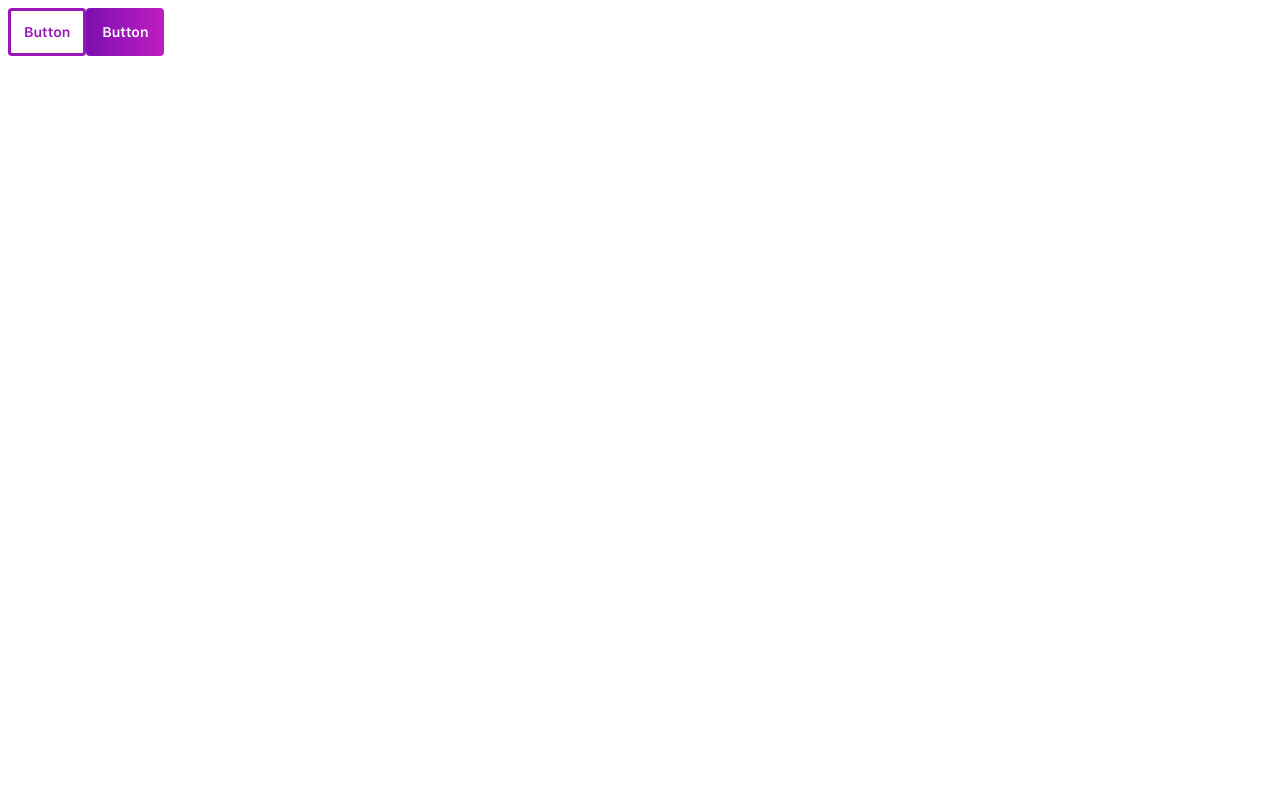
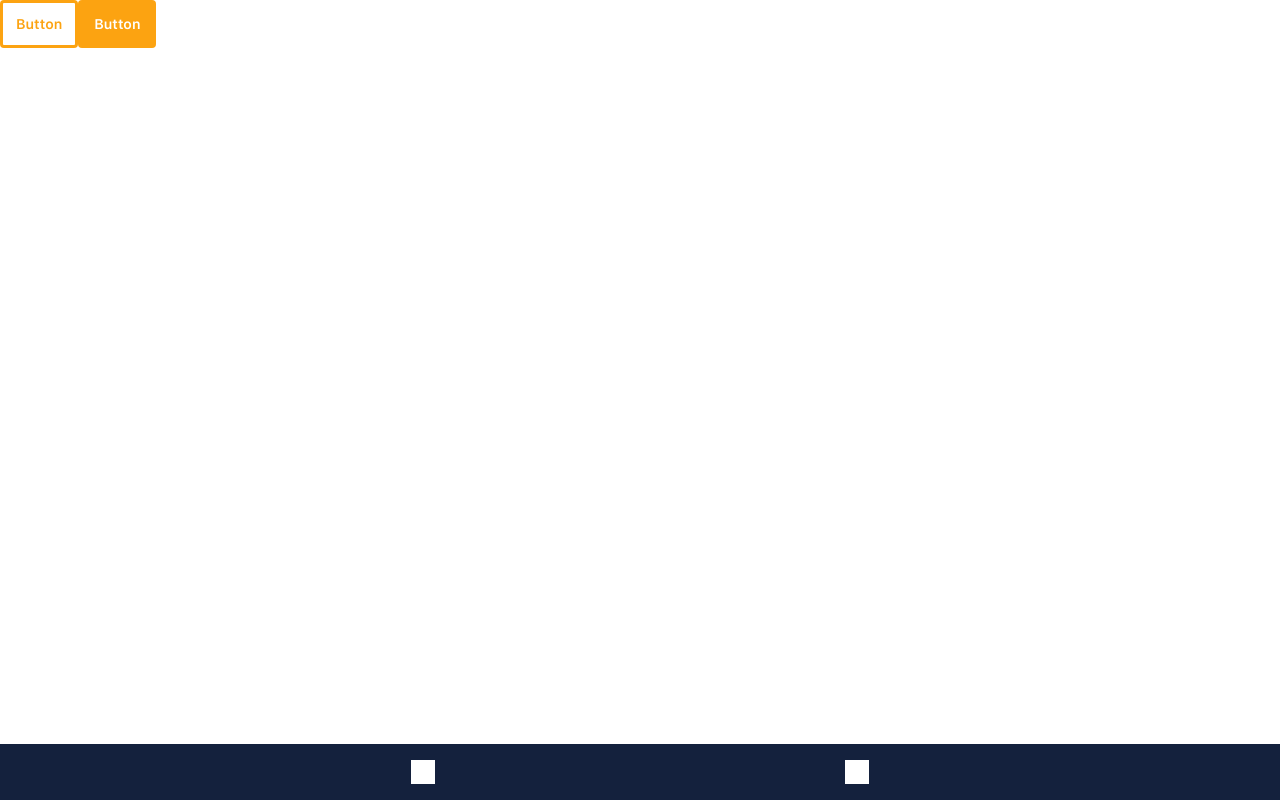
Before and after one commit to NickGraus/NetttFormApp, a Vue app: page / in a window 1280 px wide. Built offline with nearby package versions, Linux system fonts and the light colour scheme.

Commit message:
created navbar component

```diff
--- a/package.json
+++ b/package.json
@@ -8,6 +8,10 @@
     "lint": "eslint . --ext .vue,.js,.jsx,.cjs,.mjs --fix --ignore-path .gitignore"
   },
   "dependencies": {
+    "@fortawesome/fontawesome-svg-core": "^6.1.1",
+    "@fortawesome/free-regular-svg-icons": "^6.1.1",
+    "@fortawesome/free-solid-svg-icons": "^6.1.1",
+    "@fortawesome/vue-fontawesome": "^3.0.0-5",
     "vue": "^3.2.33"
   },
   "devDependencies": {
--- a/src/App.vue
+++ b/src/App.vue
@@ -3,19 +3,24 @@
 
 
 <template>
-  <div id="app"></div>
-      <Button btnName="Button" state="secondary"></Button>
-  <Button btnName="Button" state="primary"></Button>
+  <div id="app">
+    <Button btnName="Button" state="secondary"></Button>
+    <Button btnName="Button" state="primary"></Button>
+    <Navbar></Navbar>
+  </div>
+
 
 </template>
 
 <script>
 import Button from "./components/BtnComp.vue";
+import Navbar from "./components/NavbarComp.vue";
 
 export default {
-  name: "cardComponent",
+  name: "App",
   components: {
     Button,
+    Navbar,
   },
   data() {
     return {};
@@ -31,9 +36,16 @@ export default {
 </script>
 
 <style>
+
+
 @font-face {
   font-family: "SF Pro Text";
   src: local("SF Pro Text"), url("./fonts/SFProText-Semibold.ttf") format("truetype");
+}
+
+
+body {
+  margin: 0;
 }
  #app {
    font-family: "SF Pro Text";
--- a/src/components/BtnComp.vue
+++ b/src/components/BtnComp.vue
@@ -30,15 +30,15 @@ export default {
    border-radius: 4px;
  }
  .primary {
-   background-image: linear-gradient(to right, #7D0FB0 , #BF1DC2);
+   background-color: #FCA311;
    color: white;
  }
 
  .secondary {
    background-color: #ffffff;
-   color: #9B15B8;
+   color: #FCA311;
    box-sizing: border-box;
-   box-shadow:0px 0px 0px 3px #9B15B8 inset;
+   box-shadow:0px 0px 0px 3px #FCA311 inset;
  }
 
 </style>
--- /dev/null
+++ b/src/components/NavbarComp.vue
@@ -0,0 +1,49 @@
+<template>
+  <div id="navbar" class="navbar">
+    <div class="flexbox">
+      <div class="menu-item"></div>
+      <div class="menu-item"></div>
+    </div>
+  </div>
+</template>
+
+
+
+<script>
+export default {
+  name: 'navbarComp',
+  data() {
+    return {
+    };
+  },
+
+  props: {
+    btnName: String,
+    state: String,
+  },
+
+  methods: {}
+};
+</script>
+
+<style>
+.navbar {
+  width: 100%;
+  background-color: #14213D;
+  color: #ffffff;
+  padding: 16px 0;
+  position: fixed;
+  bottom: 0;
+}
+
+.flexbox {
+  display: flex;
+  justify-content: space-evenly;
+}
+
+.menu-item {
+  height: 24px;
+  width: 24px;
+  background-color: #ffffff;
+}
+</style>
```
Also changed, not shown: src/components/TopBar.vue (added), 1 other file (tests, documents, lock files or other folders).
